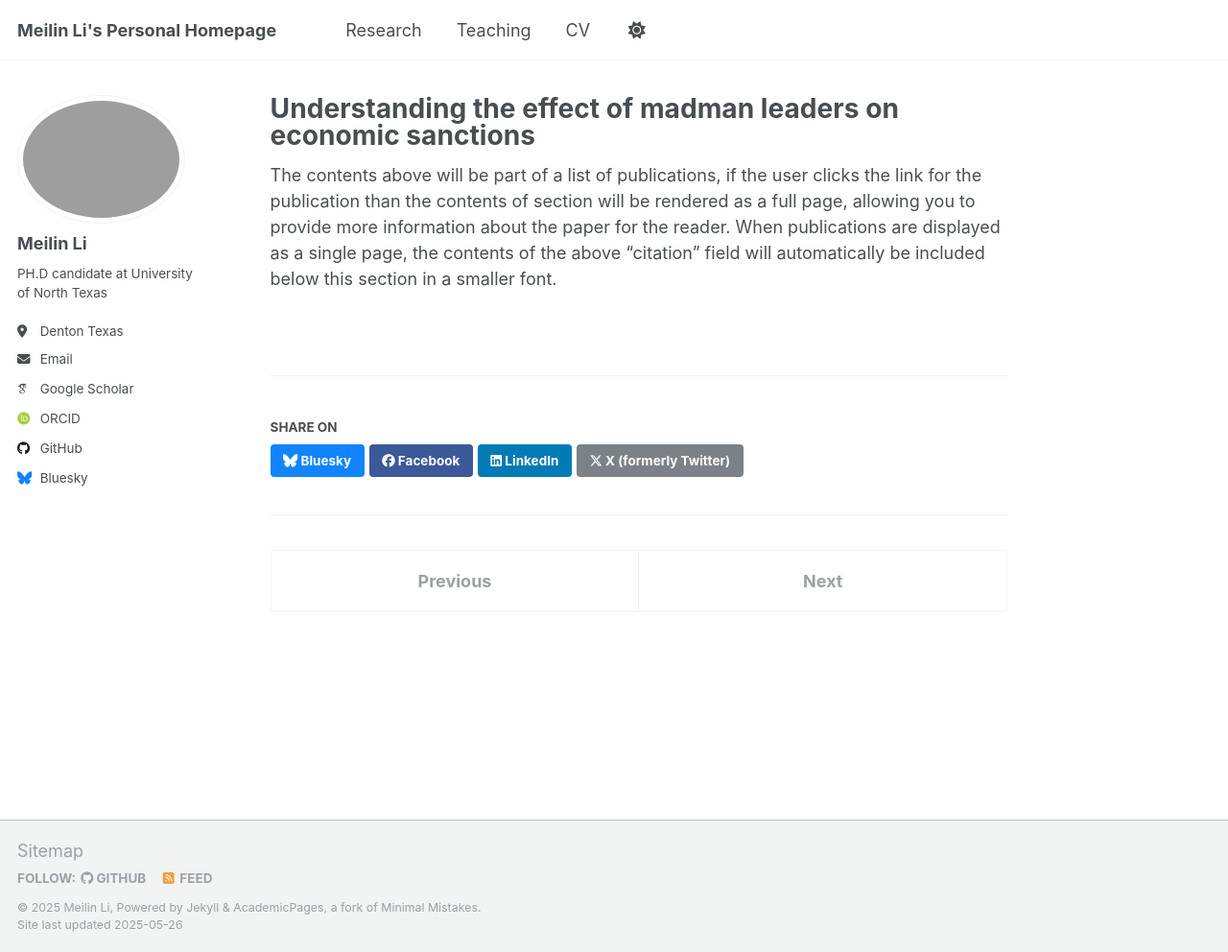
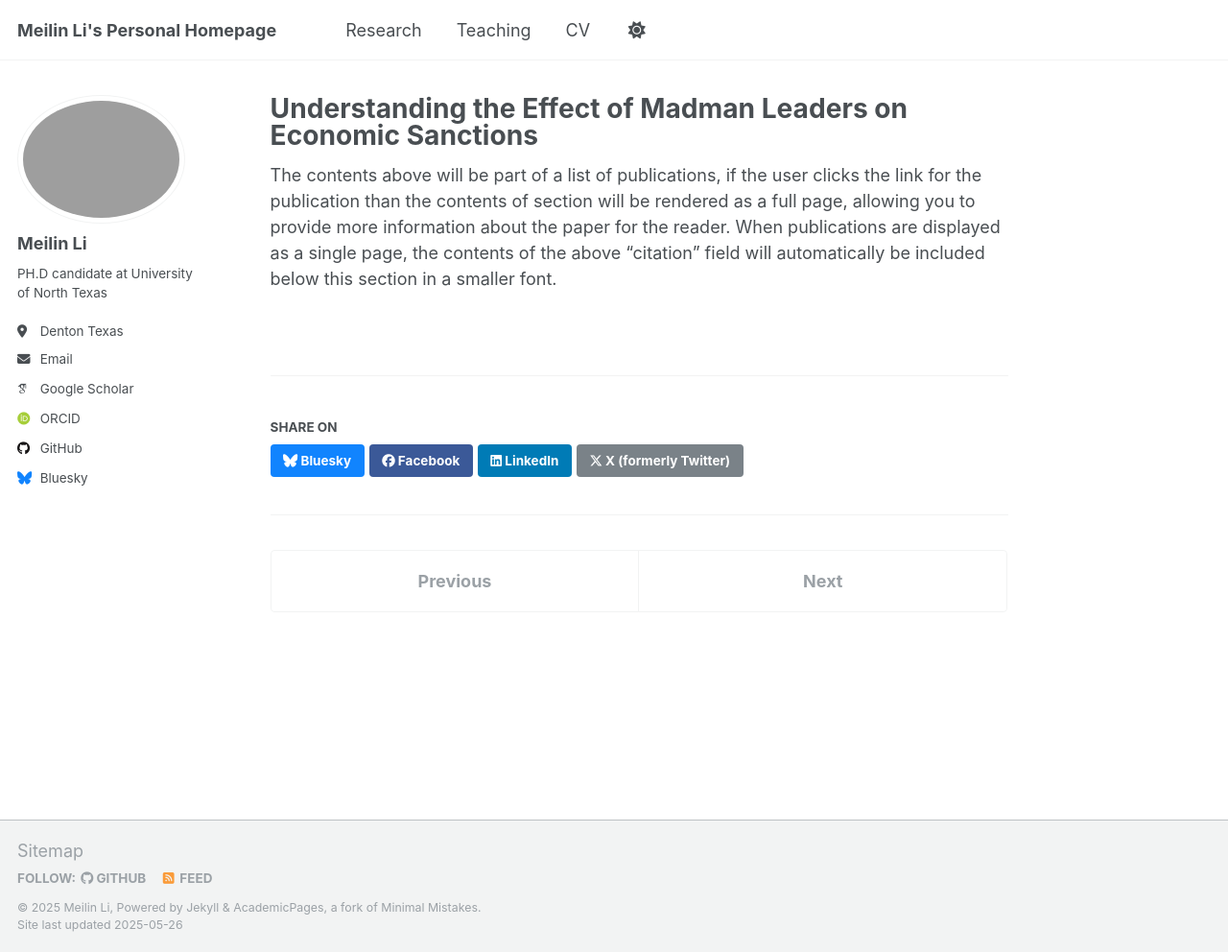
Before and after one commit to meilinlinet/meilinlinet.github.io, a Jekyll site: the page built from _publications/2009-10-01-paper-title-number-1.md, in a window 1280 px wide and 992 px high. Shown: the whole window at 96% size. Built offline with Jekyll 4.4.1, drawn with Linux system fonts in a browser that asks for light colours; some web fonts are replaced.

```diff
--- a/_publications/2009-10-01-paper-title-number-1.md
+++ b/_publications/2009-10-01-paper-title-number-1.md
@@ -1,5 +1,5 @@
 ---
-title: "Understanding the effect of madman leaders on economic sanctions"
+title: "Understanding the Effect of Madman Leaders on Economic Sanctions"
 collection: publications
 category: manuscripts
 permalink: /publication/2009-10-01-paper-title-number-1
```
